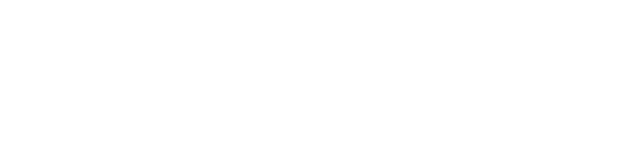
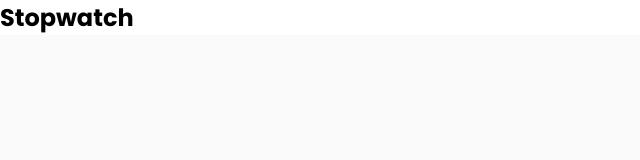
Before and after one commit to Gelilamihirke/Mental_Health, a plain HTML site: page StopWatch/index.html in a window 1280 px wide. Shown: the whole page, without its empty margins (0-640 px from the left). Drawn offline with Linux system fonts and the light colour scheme; files that its build step writes are made by us from their sources.

Commit message:
Update index.html
html for watch

```diff
--- a/StopWatch/index.html
+++ b/StopWatch/index.html
@@ -8,3 +8,13 @@
   </head>
   <body></body>
 </html>
+<div class="content">
+  <nav>
+    <h1>Stopwatch</h1>
+  </nav>
+
+  <centre>
+    <!-- Stopwatch -->
+    <div class="container"></div
+  ></centre>
+</div>
```
